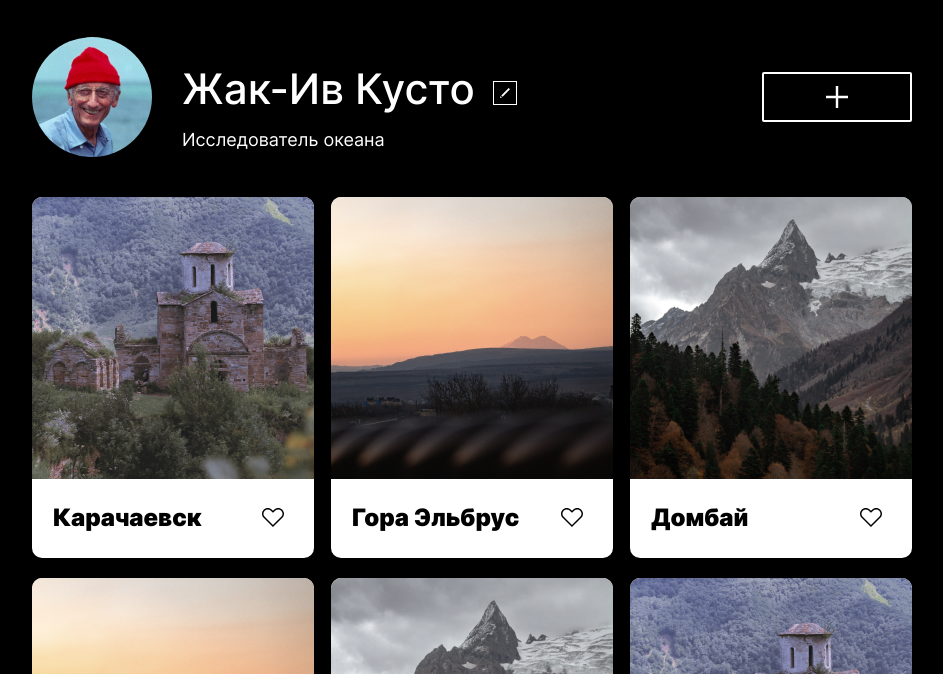
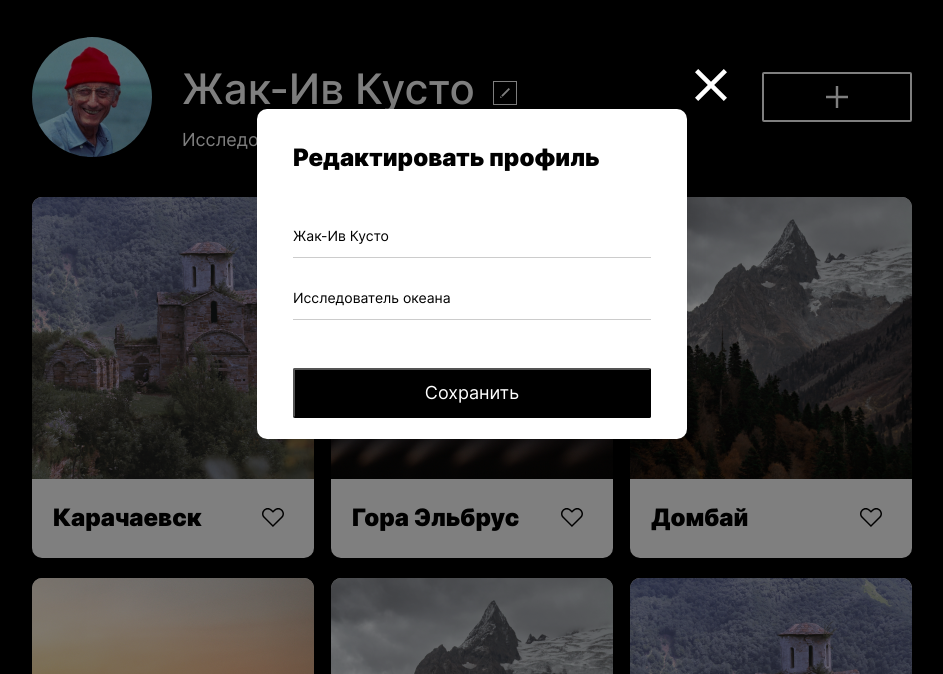
Before and after one commit to AlexBal4ugov/mesto, a plain HTML site: page index.html in a window 1280 px wide. Both pictures are taken after a click on the button 672 px from the left and 219 px from the top of the page. Shown: the part 126-800 px from the top of the page, without its empty margins (168-1111 px from the left). Drawn offline with Linux system fonts and the light colour scheme.

Commit message:
сделаны открытие, закрытие попап

```diff
--- a/index.html
+++ b/index.html
@@ -80,13 +80,14 @@
       <div class="popup__container">
         <h3 class="popup__title">Редактировать профиль</h3>
         <form class="popup__form">
-          <input class="popup__input" type="text" placeholder="Имя" value="Жак-Ив Кусто">
-          <input class="popup__input" type="text" placeholder="О себе" value="Исследователь океана">
+          <input class="popup__input popup__input-name" type="text" placeholder="Имя">
+          <input class="popup__input popup__input-about" type="text" placeholder="О себе">
           <button class="popup__save button" type="submit">Сохранить</button>
         </form>
         <button class="popup__close button"></button>
       </div>
     </section>
   </div>
+  <script src="./scripts/index.js"></script>
 </body>
 </html>
--- /dev/null
+++ b/scripts/index.js
@@ -0,0 +1,27 @@
+const editButton = document.querySelector('.profile__edit');
+const popupEdit = document.querySelector('.popup');
+const closeButton = document.querySelector('.popup__close');
+
+const profileName = document.querySelector('.profile__name');
+const profileAbout =document.querySelector('.profile__about');
+
+const nameInput = document.querySelector('.popup__input-name');
+const aboutInput = document.querySelector('.popup__input-about');
+
+
+function onEditButtonClick() {
+  popupEdit.classList.add('popup_opened');
+  let name = profileName.textContent;
+  nameInput.value = name;
+  let about = profileAbout.textContent;
+  aboutInput.value = about;
+}
+
+function onCloseButtonClick() {
+  popupEdit.classList.remove('popup_opened');
+}
+
+
+
+closeButton.addEventListener('click', onCloseButtonClick);
+editButton.addEventListener('click', onEditButtonClick);
```
